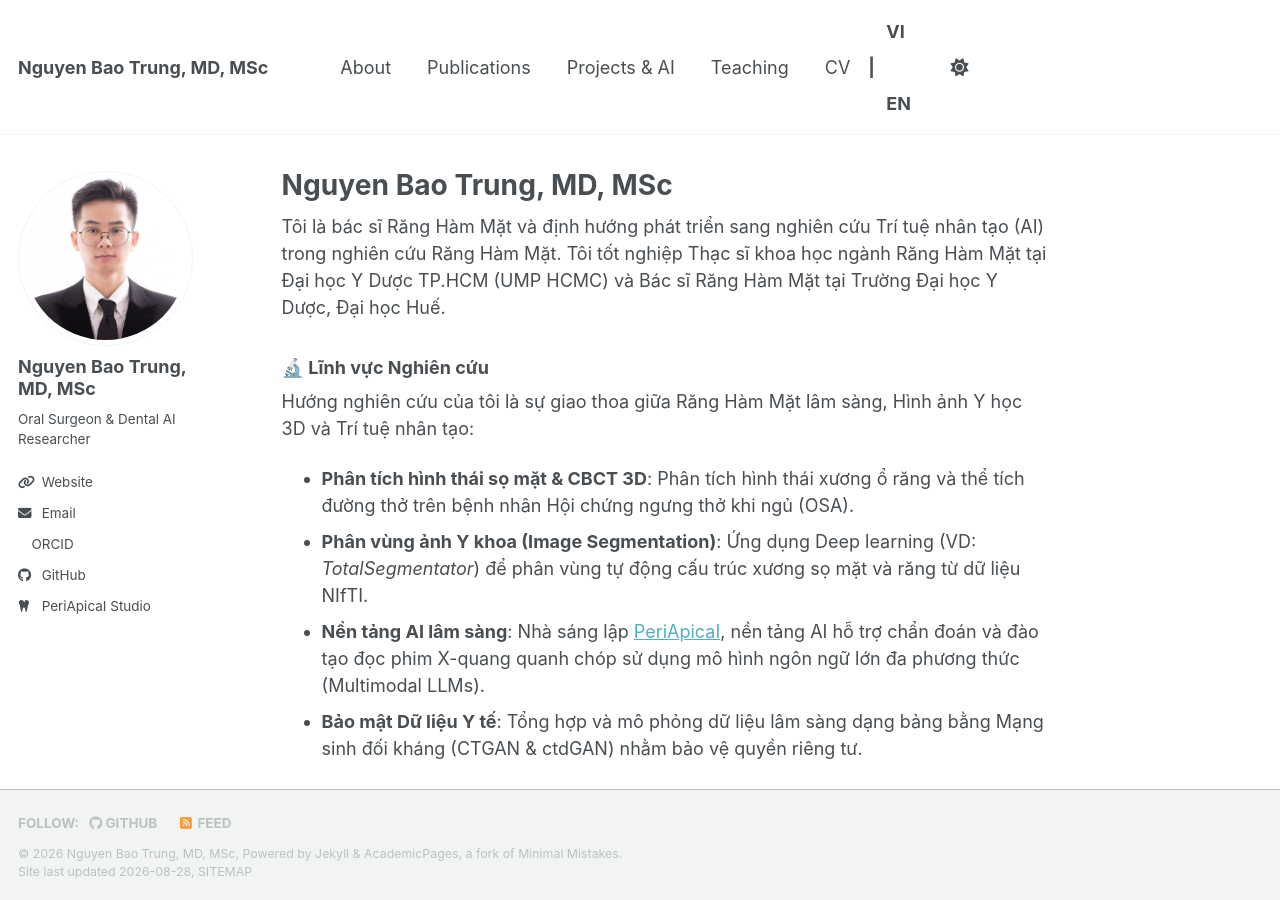
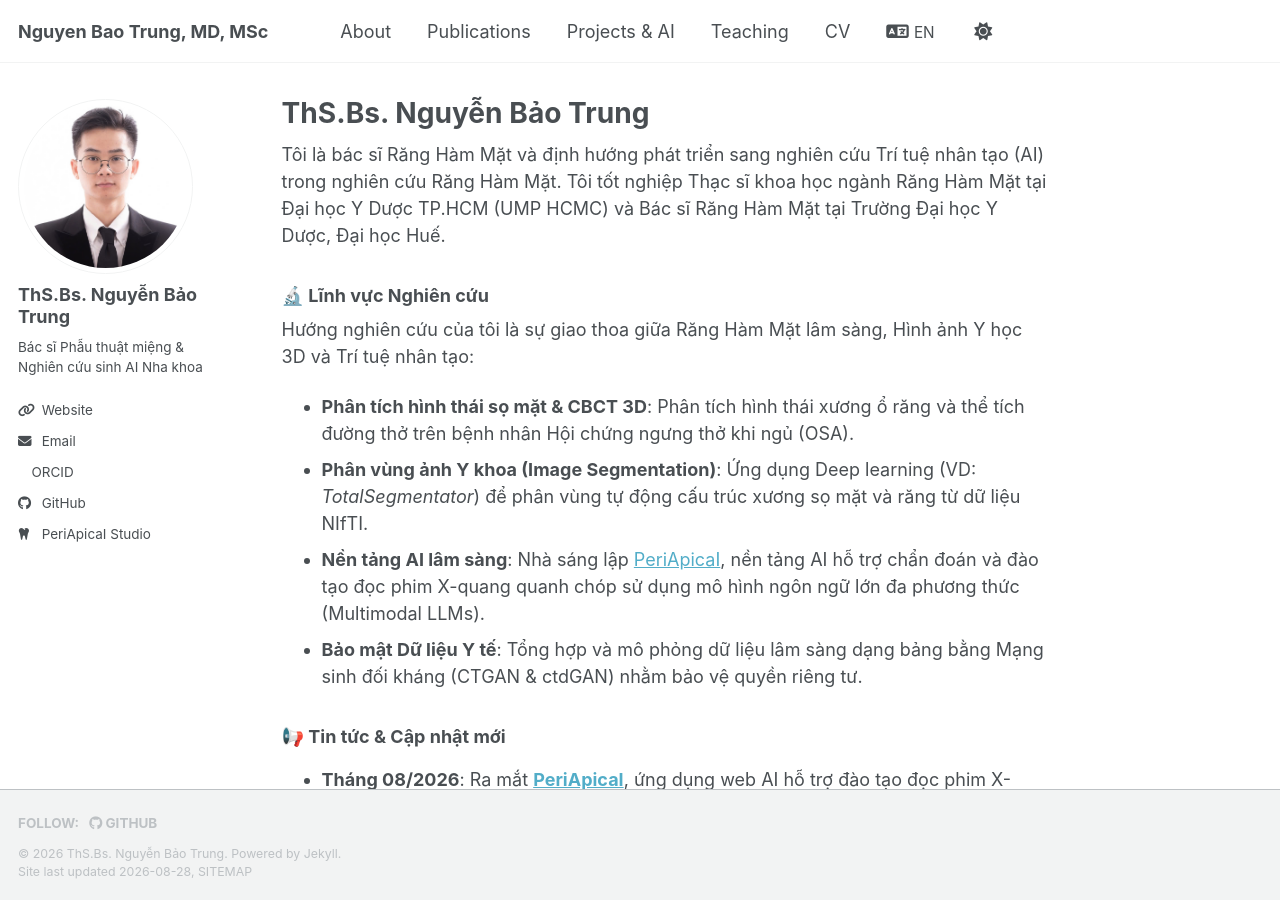
Before and after one commit to trungnb/trungnb.github.io, a Jekyll site: the page built from _pages/about-vi.md, in a window 1280 px wide and 900 px high. Built offline with Jekyll 4.4.1, drawn with Linux system fonts in a browser that asks for light colours; a style sheet for code colours, icons or effects is not loaded.

Commit message:
Refine language toggle, translate sidebar, and clean up footer

```diff
--- a/_includes/author-profile.html
+++ b/_includes/author-profile.html
@@ -15,9 +15,15 @@
   </div>
 
   <div class="author__content">
-    <h3 class="author__name">{{ author.name }}</h3>
+    <h3 class="author__name">
+      {% if page.url contains '/vi/' %}ThS.Bs. Nguyễn Bảo Trung{% else %}{{ author.name }}{% endif %}
+    </h3>
     {% if author.pronouns %}<p class="author__pronouns">{{ author.pronouns }}</p>{% endif %}
-    {% if author.bio %}<p class="author__bio">{{ author.bio }}</p>{% endif %}
+    {% if author.bio %}
+      <p class="author__bio">
+        {% if page.url contains '/vi/' %}Bác sĩ Phẫu thuật miệng & Nghiên cứu sinh AI Nha khoa{% else %}{{ author.bio }}{% endif %}
+      </p>
+    {% endif %}
   </div>
 
   <div class="author__urls-wrapper">
--- a/_includes/footer.html
+++ b/_includes/footer.html
@@ -12,14 +12,11 @@
     {% if site.author.bitbucket %}
       <li><a href="https://bitbucket.org/{{ site.author.bitbucket }}"><i class="fab fa-bitbucket" aria-hidden="true"></i> Bitbucket</a></li>
     {% endif %}
-    {% if site.atom_feed.hide != true %}
-    <li><a href="{% if site.atom_feed.path %}{{ site.atom_feed.path }}{% else %}{{ base_path }}/feed.xml{% endif %}"><i class="fa fa-fw fa-rss-square" aria-hidden="true"></i> {{ site.data.ui-text[site.locale].feed_label | default: "Feed" }}</a></li>
-    {% endif %}
   </ul>
 </div>
 {% endif %}
 
 <div class="page__footer-copyright">
-  &copy; {{ site.time | date: '%Y' }} {{ site.name | default: site.title }}, {{ site.data.ui-text[site.locale].powered_by | default: "Powered by" }} <a href="https://jekyllrb.com" rel="nofollow">Jekyll</a> &amp; <a href="https://github.com/academicpages/academicpages.github.io">AcademicPages</a>, a fork of <a href="https://mademistakes.com/work/minimal-mistakes-jekyll-theme/" rel="nofollow">Minimal Mistakes</a>.<br />
+  &copy; {{ site.time | date: '%Y' }} {% if page.url contains '/vi/' %}ThS.Bs. Nguyễn Bảo Trung{% else %}{{ site.name | default: site.title }}{% endif %}. {{ site.data.ui-text[site.locale].powered_by | default: "Powered by" }} <a href="https://jekyllrb.com" rel="nofollow">Jekyll</a>.<br />
   Site last updated {{ "now" | date: '%Y-%m-%d' }}, <a href="/sitemap/" style="text-transform: uppercase;">{{ site.data.ui-text[site.locale].site_map | default: "Sitemap" }}</a>
 </div>
--- a/_includes/masthead.html
+++ b/_includes/masthead.html
@@ -18,8 +18,10 @@
               <a href="{{ domain }}{{ link.url }}">{{ link.title }}</a>
             </li>
           {% endfor %}
-          <li class="masthead__menu-item persist tail" style="margin-right: 15px; font-weight: bold;">
-            <a href="{{ base_path }}/vi/" title="Tiếng Việt">VI</a> <span style="color: var(--muted-text-color);">|</span> <a href="{{ base_path }}/" title="English">EN</a>
+          <li class="masthead__menu-item persist tail">
+            <a href="{% if page.url contains '/vi/' %}{{ base_path }}/{% else %}{{ base_path }}/vi/{% endif %}" title="Switch Language">
+              <i class="fa-solid fa-language" aria-hidden="true"></i> <span style="font-size: 0.85em; text-transform: uppercase;">{% if page.url contains '/vi/' %}EN{% else %}VI{% endif %}</span>
+            </a>
           </li>
           <li id="theme-toggle" class="masthead__menu-item persist tail">
             <a role="button" aria-labelledby="theme-icon"><i id="theme-icon" class="fa-solid fa-sun" aria-hidden="true" title="toggle theme"></i></a>
--- a/_pages/about-vi.md
+++ b/_pages/about-vi.md
@@ -1,6 +1,6 @@
 ---
 permalink: /vi/
-title: "Nguyen Bao Trung, MD, MSc"
+title: "ThS.Bs. Nguyễn Bảo Trung"
 excerpt: "Về tôi"
 author_profile: true
 layout: single
```
